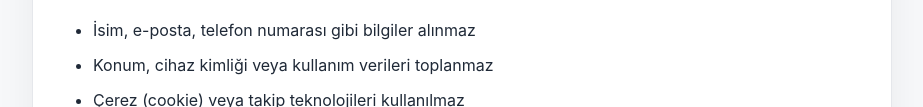
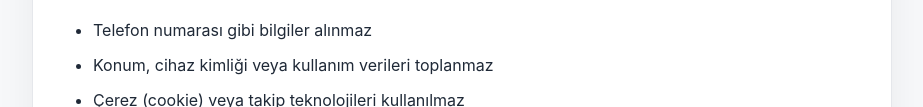
Before and after one commit to TalipYildiz/story-puzzle, a plain HTML site: page index.html in a window 1280 px wide. Shown: the part 492-599 px from the top of the page, without its empty margins (178-1101 px from the left). Drawn offline with Linux system fonts and the light colour scheme.

Commit message:
Update index.html

```diff
--- a/index.html
+++ b/index.html
@@ -137,7 +137,7 @@
 
         </div>
         <ul>
-            <li>İsim, e-posta, telefon numarası gibi bilgiler alınmaz</li>
+            <li>Telefon numarası gibi bilgiler alınmaz</li>
             <li>Konum, cihaz kimliği veya kullanım verileri toplanmaz</li>
             <li>Çerez (cookie) veya takip teknolojileri kullanılmaz</li>
         </ul>
```
